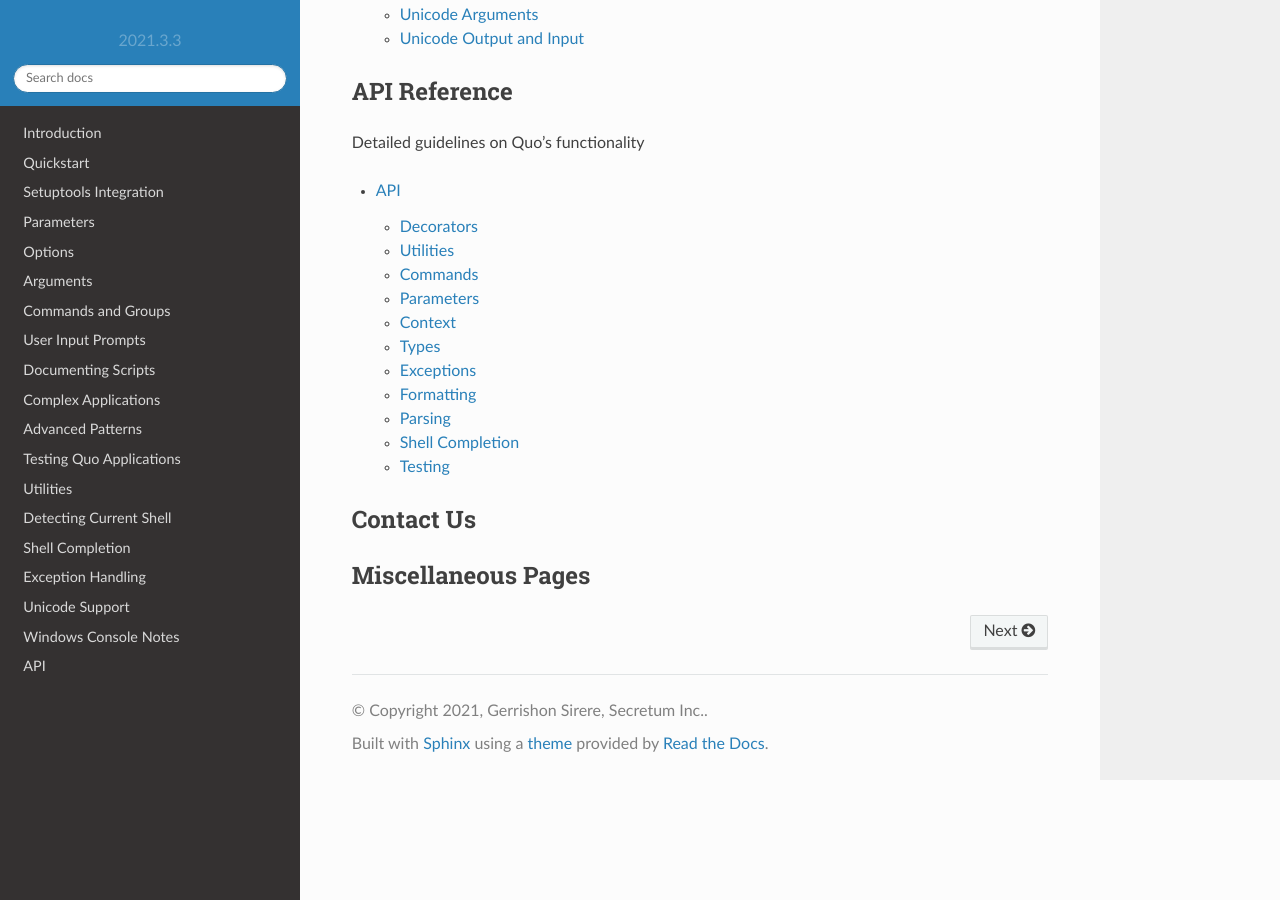
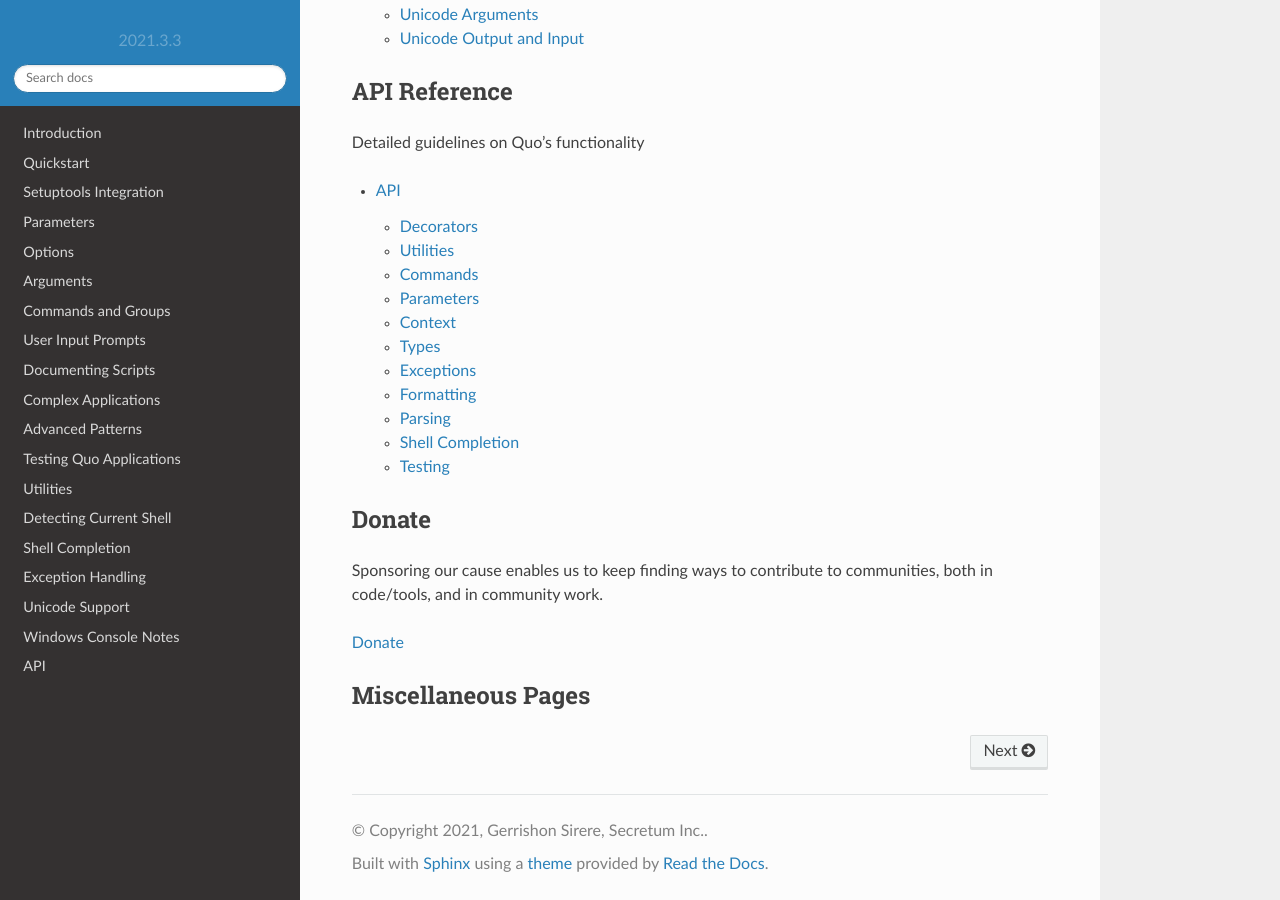
Before and after one commit to scalabli/quo, a Sphinx documentation site: the page built from docs/index.rst, in a window 1280 px wide and 900 px high, scrolled down 4550 px. Built offline with Sphinx 7.4.7 and the Read the Docs theme 2.0.0, drawn with Linux system fonts in a browser that asks for light colours; pages that are not in the unit, such as notebooks, are missing from menus.

Commit message:
Update index.rst

```diff
--- a/docs/index.rst
+++ b/docs/index.rst
@@ -88,8 +88,11 @@ Detailed guidelines on Quo's functionality
 
    api
 
-Contact Us
+Donate
 -------------------
+Sponsoring our cause enables us to keep finding ways to contribute to communities, both in code/tools, and in community work.
+
+`Donate <hthttps://www.paypal.com/donate?hosted_button_id=KP893BC2EKK54>`_
 
 .. toctree::
    :maxdepth: 2
```
